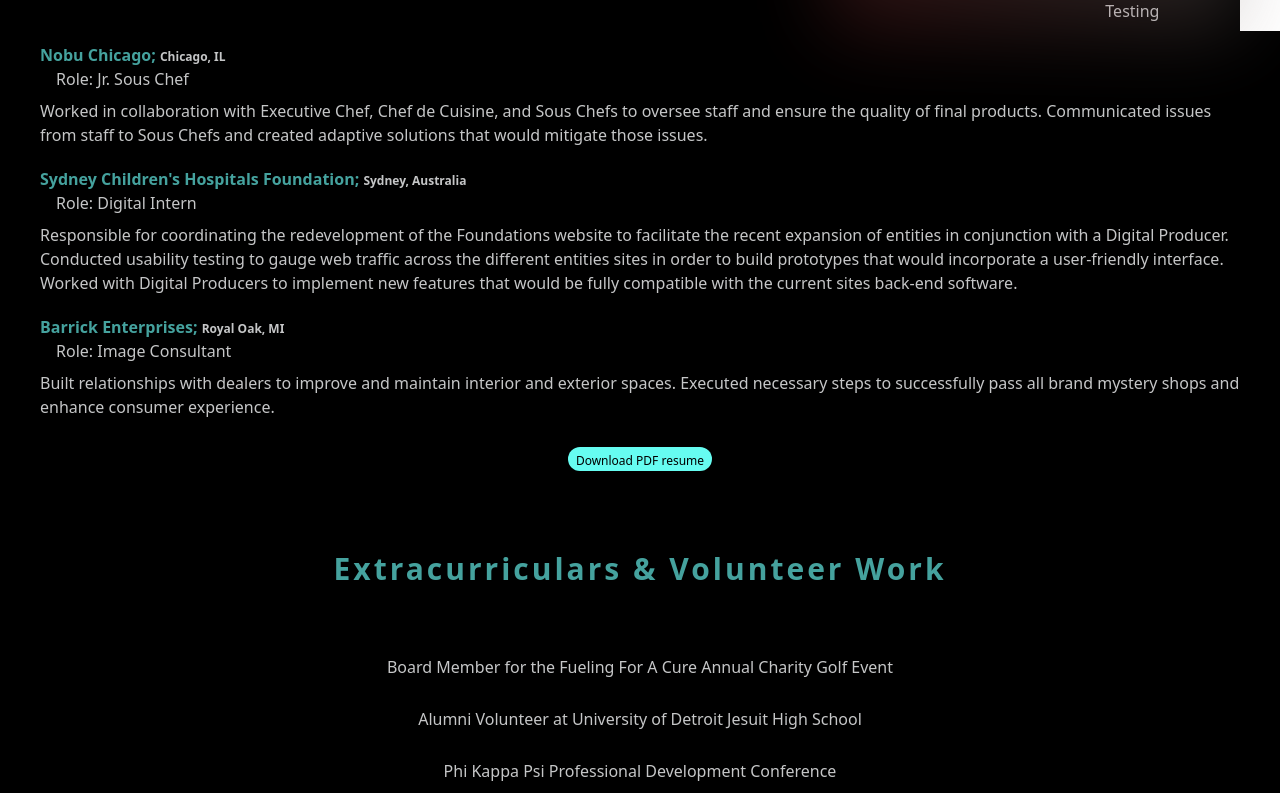
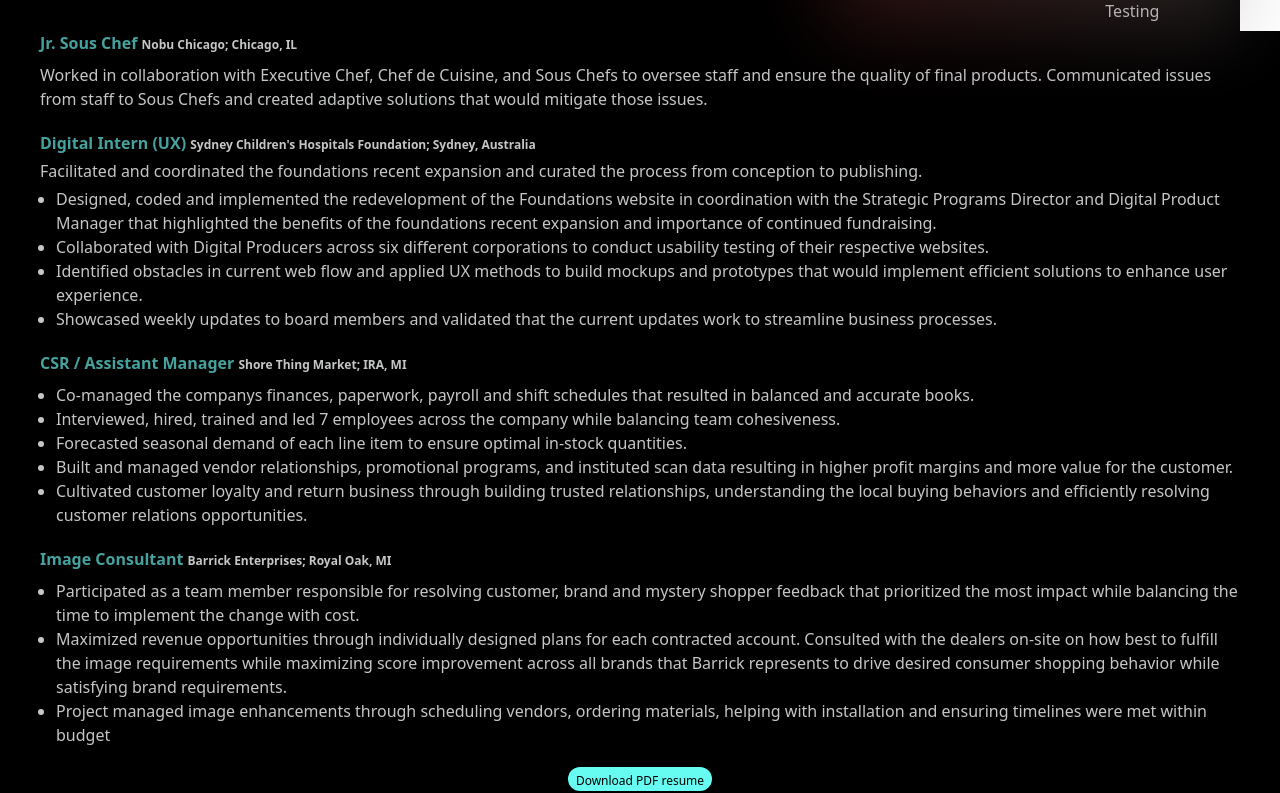
Before and after one commit to wrightw404/Portfolio, a Next.js app: page /about in a window 1280 px wide. Shown: the part 871-1664 px from the top of the page. Built offline with nearby package versions, Linux system fonts and the light colour scheme.

Commit message:
Updated the resume

```diff
--- a/pages/about.js
+++ b/pages/about.js
@@ -30,8 +30,7 @@ export default function About() {
             </ol>
             <h4 className="tracking-widest font-bolder underline py-1 pt-0 text-2xl">Work</h4>
             <ol className="text-cool-grey">
-              <h3 className="font-bold pt-3 text-dark-blue">Water Grill; <a className="text-cool-grey text-xs">San Diego, CA</a> </h3>
-              <h4 className="pl-4">Role: Sushi Chef</h4>
+              <h3 className="font-bold pt-3 text-dark-blue">Sushi Chef <a className="text-cool-grey text-xs">Water Grill; San Diego, CA</a> </h3>
               <p className="py-2">Forecast daily demand and implement orders to maintain high standards and consistency in a fast-paced environment to ensure customer satisfaction.</p>
             </ol>
 
@@ -61,32 +60,47 @@ export default function About() {
         </div>
 
       </div>
-      <div className="bg-black bg-cover bg-center h-screen">
+      <div className="bg-black bg-cover bg-center h-full min-h-screen">
         <section className="text-cool-grey px-10">
           <ol>
-          <h3 className="font-bold pt-3 text-dark-blue">Nobu Chicago; <a className="text-cool-grey text-xs">Chicago, IL</a> </h3>
-              <h4 className="pl-4">Role: Jr. Sous Chef</h4>
+          <h3 className="font-bold pt-0 text-dark-blue">Jr. Sous Chef <a className="text-cool-grey text-xs">Nobu Chicago; Chicago, IL</a> </h3>
               <p className="py-2">Worked in collaboration with Executive Chef, Chef de Cuisine, and Sous Chefs to oversee staff and ensure the quality of final products. Communicated issues from staff to Sous Chefs and created adaptive solutions that would mitigate those issues.
               </p>
           </ol>
           <ol>
-          <h3 className="font-bold pt-3 text-dark-blue">Sydney Children's Hospitals Foundation; <a className="text-cool-grey text-xs">Sydney, Australia</a> </h3>
-              <h4 className="pl-4">Role: Digital Intern</h4>
-              <p className="py-2">Responsible for coordinating the redevelopment of the Foundations website to facilitate the recent expansion of entities in conjunction with a Digital Producer. Conducted usability testing to gauge web traffic across the different entities sites in order to build prototypes that would incorporate a user-friendly interface. Worked with Digital Producers to implement new features that would be fully compatible with the current sites back-end software. </p>
+          <h3 className="font-bold pt-3 text-dark-blue">Digital Intern (UX) <a className="text-cool-grey text-xs">Sydney Children's Hospitals Foundation; Sydney, Australia</a> </h3>
+              <h4 className="py-1">Facilitated and coordinated the foundations recent expansion and curated the process from conception to publishing.</h4>
+              <ul className="list-disc pl-4">
+                <li>Designed, coded and implemented the redevelopment of the Foundations website in coordination with the Strategic Programs Director and Digital Product Manager that highlighted the benefits of the foundations recent expansion and importance of continued fundraising.</li>
+                <li>Collaborated with Digital Producers across six different corporations to conduct usability testing of their respective websites.</li>
+                <li>Identified obstacles in current web flow and applied UX methods to build mockups and prototypes that would implement efficient solutions to enhance user experience.</li>
+                <li>Showcased weekly updates to board members and validated that the current updates work to streamline business processes.</li>
+              </ul>
           </ol>
           <ol>
-          <h3 className="font-bold pt-3 text-dark-blue">Barrick Enterprises; <a className="text-cool-grey text-xs">Royal Oak, MI</a> </h3>
-              <h4 className="pl-4">Role: Image Consultant</h4>
-              <p className="py-2">Built relationships with dealers to improve and maintain interior and exterior spaces. Executed necessary steps to successfully
-              pass all brand mystery shops and enhance consumer experience.
-              </p>
+          <h3 className="font-bold pt-5 text-dark-blue">CSR / Assistant Manager <a className="text-cool-grey text-xs">Shore Thing Market; IRA, MI</a></h3>
+              <ul className="list-disc pl-4 pt-2">
+                <li>Co-managed the companys finances, paperwork, payroll and shift schedules that resulted in balanced and accurate books.</li>
+                <li>Interviewed, hired, trained and led 7 employees across the company while balancing team cohesiveness.</li>
+                <li>Forecasted seasonal demand of each line item to ensure optimal in-stock quantities.</li>
+                <li>Built and managed vendor relationships, promotional programs, and instituted scan data resulting in higher profit margins and more value for the customer.</li>
+                <li>Cultivated customer loyalty and return business through building trusted relationships, understanding the local buying behaviors and efficiently resolving customer relations opportunities.</li>
+              </ul>
+          </ol>
+          <ol>
+          <h3 className="font-bold pt-5 text-dark-blue">Image Consultant <a className="text-cool-grey text-xs">Barrick Enterprises; Royal Oak, MI</a></h3>
+          <ul className="list-disc pl-4 pt-2">
+                <li>Participated as a team member responsible for resolving customer, brand and mystery shopper feedback that prioritized the most impact while balancing the time to implement the change with cost.</li>
+                <li>Maximized revenue opportunities through individually designed plans for each contracted account. Consulted with the dealers on-site on how best to fulfill the image requirements while maximizing score improvement across all brands that Barrick represents to drive desired consumer shopping behavior while satisfying brand requirements.</li>
+                <li>Project managed image enhancements through scheduling vendors, ordering materials, helping with installation and ensuring timelines were met within budget</li>
+              </ul>
           </ol>
           <div className="text-center pt-5">
           <button className="rounded-full bg-electric-blue"><a className="text-black text-xs px-2 hover:font-bold hover:text-md" target={"_blank"} href="assets/2023.04ResumePDF.pdf">Download PDF resume</a></button>
           </div>
 
           </section>
-          <section>
+          <section className="bg-black bg-cover bg-center h-full min-h-screen">
             <div className="text-center text-3xl text-dark-blue py-10">
               <h4 className="pt-10 font-bold tracking-widest">Extracurriculars & Volunteer Work</h4>
             </div>
```
